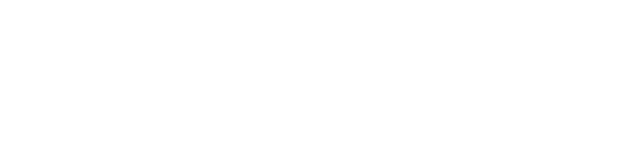
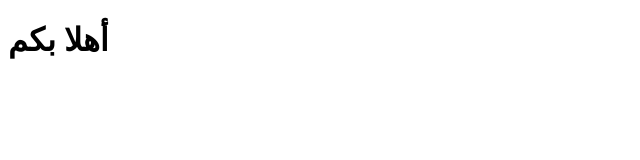
Before and after one commit to agayed/HTML-CSS, a plain HTML site: page index.html in a window 1280 px wide. Shown: the whole page, without its empty margins (0-640 px from the left). Drawn offline with Linux system fonts and the light colour scheme.

Commit message:
Add files via upload

```diff
--- a/index.html
+++ b/index.html
@@ -7,6 +7,6 @@
     <title>مشروع HTML-CSS</title>
 </head>
 <body>
-
+    <h1>أهلا بكم</h1>
 </body>
 </html>
```
